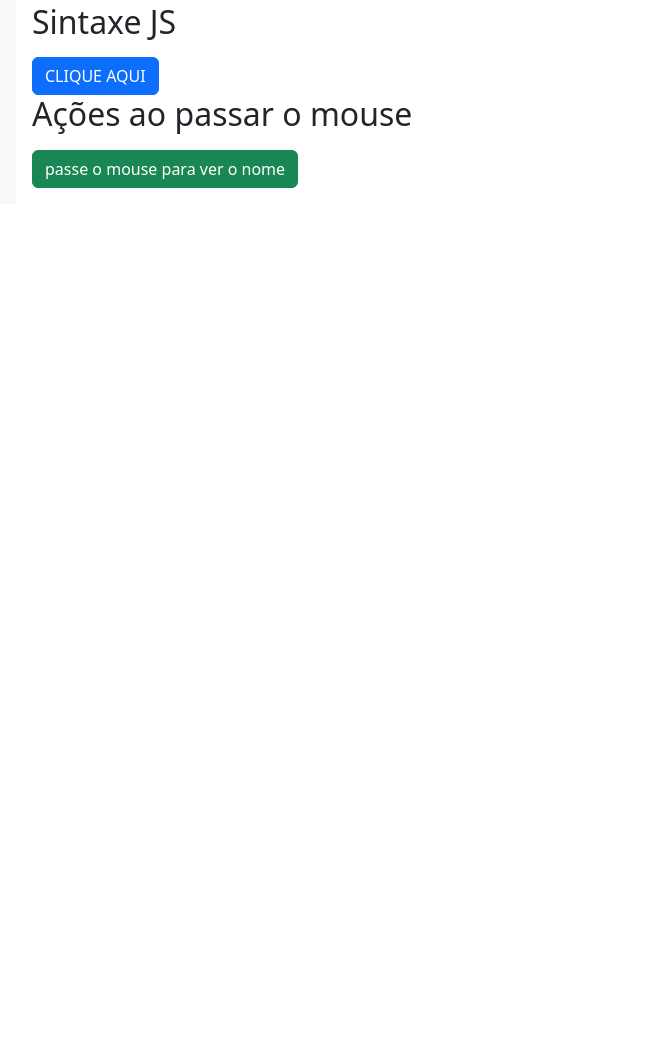
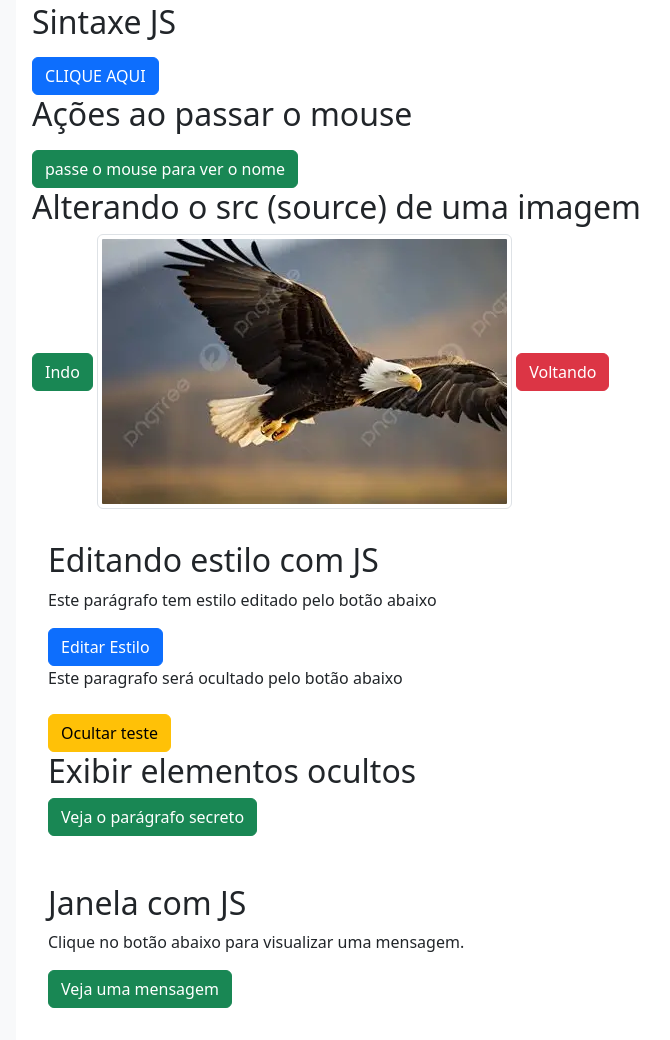
Before and after one commit to MakiyamaDEV/testeDevWeb, a plain HTML site: page Aula17.10/index.html in a window 1280 px wide. Shown: the part 69-1109 px from the top of the page, without its empty margins (339-1009 px from the left). Before the commit the page ends 800 px from the top, so only its background shows below. Drawn offline with nearby package versions, Linux system fonts and the light colour scheme.

Commit message:
Aula24.10

```diff
--- a/Aula17.10/index.html
+++ b/Aula17.10/index.html
@@ -74,7 +74,43 @@
                    onmouseout="ocultar()">
                      passe o mouse para ver o nome
                    </button>
-               </section>
+               </section id= "sec2" class="mt-3 p-3">
+                 <h2>Alterando o src (source) de uma imagem</h2>
+                <button class="btn btn-success" onclick="Indo()">
+                    Indo
+                </button>
+                 <img  id = "Aguia" src="Aguiaindo.webp" class="img-thumbnail" alt="Aguia Indo">
+                 <button class="btn btn-danger" onclick="Voltando()">
+                    Voltando
+                </button>
+
+                <section class="mt-3 p-3">
+                  <h2>Editando estilo com JS</h2>
+                   <p id="texto2">Este parágrafo tem estilo editado pelo botão abaixo</p>
+                   <button class="btn btn-primary" onclick="estilizar()">
+                    Editar Estilo
+                   </button>
+                   <p id="teste">Este paragrafo será ocultado pelo botão abaixo</p>
+                   <button class="btn btn-warning mt-2" onclick="esconder()">
+                      Ocultar teste
+                   </button>
+                    <h2>Exibir elementos ocultos</h2>
+                    <button class="btn btn-success" onclick="ExibirParagrafo()">
+                        Veja o parágrafo secreto
+                    </button>
+                    <p id="oculto" style="display:none;">
+
+                        Este parágrafo esta oculto, até o click do botão acima
+
+                    </p>
+                </section>
+                 <section class="mt-3 p-3">
+                    <h2>Janela com JS</h2>
+                    <p>Clique no botão abaixo para visualizar uma mensagem.</p>
+                    <button class="btn btn-success" onclick="exibirmensagem()">
+                        Veja uma mensagem
+                    </button>
+                </section>
             </div>
         </div>
     </div>
--- a/Aula17.10/js/meuscript.js
+++ b/Aula17.10/js/meuscript.js
@@ -5,8 +5,38 @@ function exibir(){
 }
 
 function ocultar(){
-    let paragrafo = document.getElementById("nome");
-    console.log(paragrafo);
-    paragrafo.innerHTML = ""
+   document.getElementById("nome"),innerHTML = ''
 
 }
+
+function Indo(){
+
+    document.getElementById("Aguia").src = 'Aguiaindo.webp'
+}
+
+function Voltando(){
+
+    document.getElementById("Aguia").src = 'Aguiavoltando.webp'
+}
+
+function estilizar(){
+
+    let texto = document.getElementById('texto2');
+    texto.style.fontSize = '40px';
+    texto.style = 'color: green;';
+}
+
+function esconder(){
+
+    document.getElementById('teste').style.display = 'none';
+}
+
+function ExibirParagrafo(){
+
+    document.getElementById('oculto').style.display = 'block';
+}
+
+function exibirmensagem(){
+
+    window.alert("Perigooooooo, uma ameaça foi detectada");
+}
```
Also changed, not shown: Aula17.10/AguiaParada.webp (added), Aula17.10/Aguiaindo.webp (added), Aula17.10/Aguiavoltando.webp (added).
